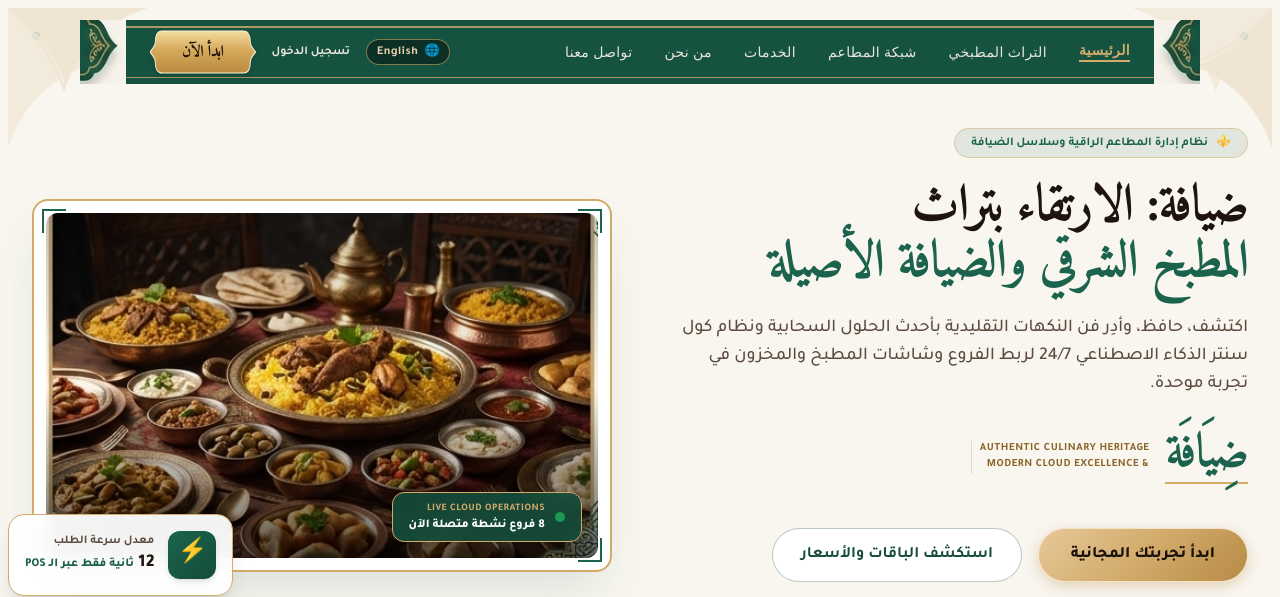
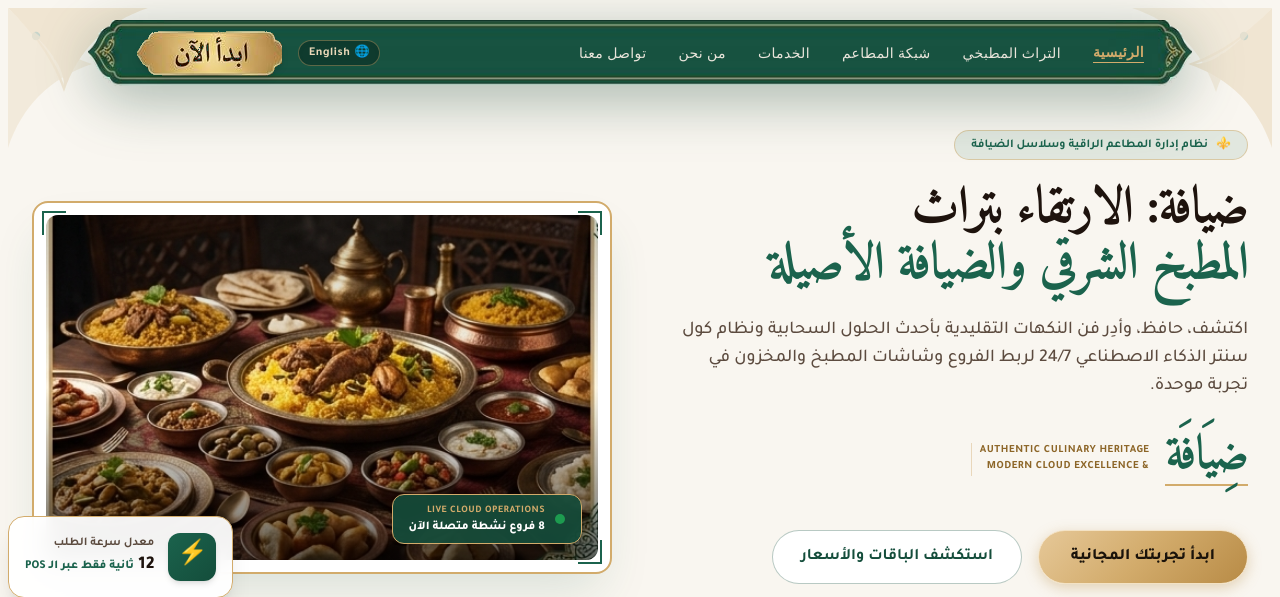
Before and after one commit to solo3li/restaurant-management-system-development--1-, a Django app: page / in a window 1280 px wide. Shown: the top 597 px of the page. Run offline with Django 4.2, Linux system fonts and the light colour scheme; data comes from the database, SQL or seed files in the repository; both versions use the stored data as it was after the commit; some libraries are stand-ins or nearby versions; some web fonts are replaced.

Commit message:
feat: add new UI image assets and update landing page template

```diff
--- a/templates/landing.html
+++ b/templates/landing.html
@@ -97,6 +97,24 @@
         background: linear-gradient(90deg, transparent, #D2AB6B, transparent);
     }
 
+    /* Continuous Architectural Cartouche Navbar (Zero Seams, Zero Gaps) */
+    .cartouche-bg {
+        background-image: url('{% static "img/navbar_cartouche_full.png" %}');
+        background-repeat: no-repeat;
+        background-position: center;
+        background-size: 100% 100%;
+        filter: drop-shadow(0 14px 28px rgba(17, 66, 50, 0.35));
+    }
+    @supports (border-image-source: none) {
+        .cartouche-bg {
+            background-image: none;
+            border-style: solid;
+            border-width: 0 84px 0 84px;
+            border-image: url('{% static "img/navbar_cartouche_full.png" %}') 0 95 0 95 fill stretch;
+            box-sizing: border-box;
+        }
+    }
+
     /* Gold Pill Button matching mockup */
     .btn-gold-pill {
         background: linear-gradient(135deg, #E6C898 0%, #D2AB6B 50%, #B88B46 100%);
@@ -110,13 +128,6 @@
         background: linear-gradient(135deg, #F0D7AE 0%, #DCB779 50%, #C49852 100%);
         box-shadow: 0 6px 20px rgba(184, 139, 70, 0.45);
         transform: translateY(-1px);
-    }
-
-    /* Emerald Pill Header Container */
-    .header-emerald-pill {
-        background: linear-gradient(180deg, #165340 0%, #114232 100%);
-        border: 1.5px solid #D2AB6B;
-        box-shadow: 0 12px 35px -8px rgba(17, 66, 50, 0.4), inset 0 1px 0 rgba(255, 255, 255, 0.15);
     }
 
     /* Soundwave animation for AI simulator */
@@ -153,79 +164,44 @@
     </svg>
 
     <!-- ======================================================== -->
-    <!-- TOP NAVIGATION: EXACT CLASSIC CARTOUCHE (MATCHING PHOTO) -->
+    <!-- TOP NAVIGATION: SEAMLESS ARCHITECTURAL CARTOUCHE (MATCHING PHOTO) -->
     <!-- ======================================================== -->
-    <header class="sticky top-3 sm:top-5 z-50 px-2 sm:px-4 max-w-6xl mx-auto w-full">
-        <!-- Floating Architectural Cartouche Ribbon -->
-        <div class="classic-navbar-cartouche flex items-stretch h-[64px] relative select-none">
+    <header class="sticky top-3 sm:top-5 z-50 px-2 sm:px-6 max-w-6xl mx-auto w-full">
+        <!-- Main Cartouche Navigation Bar Container -->
+        <div class="relative h-[66px] w-full select-none">
 
-            <!-- Left Pointed Bracket Endcap with Gold Filigree (Exact from Mockup) -->
-            <div class="flex-shrink-0 h-[64px] w-[46px] relative overflow-hidden pointer-events-none">
-                <img src="{% static 'img/navbar_tip_left.png' %}" alt="" class="h-full w-full object-fill" />
-            </div>
+            <!-- Seamless Cartouche Background (Zero Seams, Zero Gaps, Mathematical Precision) -->
+            <div class="cartouche-bg absolute inset-0 pointer-events-none"></div>
 
-            <!-- Center Emerald Banner Body -->
-            <div class="flex-1 bg-[#155240] h-[64px] relative flex items-center justify-between px-2 sm:px-6">
-
-                <!-- Inner Gold Horizontal Pinstripes (Top and Bottom running between endcaps) -->
-                <div class="absolute top-[6px] left-0 right-0 h-[1.5px] bg-[#D2AB6B]/80 pointer-events-none"></div>
-                <div class="absolute bottom-[6px] left-0 right-0 h-[1.5px] bg-[#D2AB6B]/80 pointer-events-none"></div>
+            <!-- Foreground Content: Navigation Links & Actions -->
+            <div class="relative z-10 w-full h-full flex items-center justify-between px-6 sm:px-12">
 
                 <!-- Navigation Links (Matching Exact Typography & Links in Reference) -->
-                <nav class="flex items-center gap-4 sm:gap-6 lg:gap-8 text-xs sm:text-[14px] font-medium tracking-wide relative z-10 font-serif">
-                    <a href="#hero" class="nav-link-active text-[#D2AB6B] font-bold border-b-2 border-[#D2AB6B] pb-0.5 transition" data-i18n="nav_home">Home</a>
-                    <a href="#heritage" class="nav-link text-[#EAE5DB] hover:text-[#D2AB6B] transition py-1" data-i18n="nav_heritage">Culinary Heritage</a>
-                    <a href="#systems" class="hidden md:inline-block nav-link text-[#EAE5DB] hover:text-[#D2AB6B] transition py-1" data-i18n="nav_systems">Restaurant Network</a>
-                    <a href="#systems" class="hidden sm:inline-block nav-link text-[#EAE5DB] hover:text-[#D2AB6B] transition py-1" data-i18n="nav_services">Services</a>
-                    <a href="#about" class="hidden lg:inline-block nav-link text-[#EAE5DB] hover:text-[#D2AB6B] transition py-1" data-i18n="nav_about">About Us</a>
-                    <a href="#contact" class="hidden sm:inline-block nav-link text-[#EAE5DB] hover:text-[#D2AB6B] transition py-1" data-i18n="nav_contact">Contact</a>
+                <nav class="flex items-center gap-3 sm:gap-6 md:gap-8 text-xs sm:text-[14px] font-medium tracking-wide font-serif">
+                    <a href="#hero" class="text-[#D2AB6B] font-bold border-b border-[#D2AB6B] pb-0.5 transition" data-i18n="nav_home">الرئيسية</a>
+                    <a href="#heritage" class="text-[#EAE5DB] hover:text-[#D2AB6B] transition py-1" data-i18n="nav_heritage">التراث المطبخي</a>
+                    <a href="#systems" class="hidden md:inline-block text-[#EAE5DB] hover:text-[#D2AB6B] transition py-1" data-i18n="nav_systems">شبكة المطاعم</a>
+                    <a href="#systems" class="hidden sm:inline-block text-[#EAE5DB] hover:text-[#D2AB6B] transition py-1" data-i18n="nav_services">الخدمات</a>
+                    <a href="#about" class="hidden lg:inline-block text-[#EAE5DB] hover:text-[#D2AB6B] transition py-1" data-i18n="nav_about">من نحن</a>
+                    <a href="#contact" class="hidden sm:inline-block text-[#EAE5DB] hover:text-[#D2AB6B] transition py-1" data-i18n="nav_contact">تواصل معنا</a>
                 </nav>
 
-                <!-- Actions: Language Toggle & Exact Gold Cartouche Button ("ابدأ الآن") -->
-                <div class="flex items-center gap-2.5 sm:gap-4 relative z-10">
+                <!-- Actions: Language Toggle & Authentic Gold Plaque CTA Button -->
+                <div class="flex items-center gap-2.5 sm:gap-4">
 
-                    <!-- Language Switcher Pill Button -->
-                    <button id="lang-toggle-btn" onclick="toggleLanguage()" class="px-2.5 py-1 rounded-full border border-[#D2AB6B]/60 bg-[#0B2920]/80 hover:bg-[#0B2920] text-xs font-bold text-[#E8D3B0] transition flex items-center gap-1.5 shadow-inner" title="Switch Language / تغيير اللغة">
+                    <!-- Discreet Language Switcher Pill -->
+                    <button id="lang-toggle-btn" onclick="toggleLanguage()" class="px-2.5 py-1 rounded-full border border-[#D2AB6B]/40 bg-[#0B2E24]/60 hover:bg-[#0B2E24] text-xs font-bold text-[#EAD8B8] hover:text-white transition flex items-center gap-1 shadow-inner cursor-pointer" title="تغيير اللغة / Switch Language">
                         <span class="text-xs">🌐</span>
                         <span id="lang-label" class="tracking-wider">English</span>
                     </button>
 
-                    <!-- Login Link -->
-                    <a href="{% url 'login' %}" class="hidden xl:inline-block text-xs font-bold text-[#EAE5DB] hover:text-[#D2AB6B] transition" data-i18n="nav_login">
-                        تسجيل الدخول
-                    </a>
-
-                    <!-- The Exact Gold Cartouche Plaque Button with Pointed Bracket Notches -->
-                    <a href="{% url 'login' %}" class="classic-gold-cartouche-btn group relative flex items-center justify-center px-6 sm:px-8 h-[44px]">
-                        <!-- Gold Cartouche SVG Background -->
-                        <svg class="absolute inset-0 w-full h-full pointer-events-none drop-shadow-md" viewBox="0 0 140 44" preserveAspectRatio="none">
-                            <defs>
-                                <linearGradient id="goldPlaqueGrad" x1="0%" y1="0%" x2="0%" y2="100%">
-                                    <stop offset="0%" stop-color="#F4DC9E"/>
-                                    <stop offset="48%" stop-color="#D4A759"/>
-                                    <stop offset="100%" stop-color="#BA8B42"/>
-                                </linearGradient>
-                            </defs>
-                            <!-- Pointed bracket notches at both sides matching navbar_btn_gold.png -->
-                            <path d="M 16,1 L 124,1 C 130,1 133,5 133,12 C 133,16 137,19 140,22 C 137,25 133,28 133,32 C 133,39 130,43 124,43 L 16,43 C 10,43 7,39 7,32 C 7,28 3,25 0,22 C 3,19 7,16 7,12 C 7,5 10,1 16,1 Z"
-                                  fill="url(#goldPlaqueGrad)"
-                                  stroke="#FFF1D6"
-                                  stroke-width="1.2"/>
-                        </svg>
-
-                        <!-- Calligraphic Gold Button Text (Exact Arabic "ابدأ الآن" from image) -->
-                        <span class="relative z-10 font-headline text-sm sm:text-base font-black text-[#1E130D] tracking-tight group-hover:scale-105 transition-transform" data-i18n="nav_cta">
-                            ابدأ الآن
-                        </span>
+                    <!-- Exact Royal Gold Cartouche Plaque Button matching Mockup -->
+                    <a href="{% url 'login' %}" class="inline-flex items-center justify-center flex-shrink-0 transition-transform hover:scale-105 active:scale-95 drop-shadow-md cursor-pointer group" title="ابدأ الآن">
+                        <img id="nav-cta-img" src="{% static 'img/btn_plaque_arabic.png' %}" alt="ابدأ الآن" class="h-[42px] sm:h-[45px] w-auto drop-shadow-sm select-none" />
                     </a>
 
                 </div>
 
-            </div>
-
-            <!-- Right Pointed Bracket Endcap with Gold Filigree (Exact from Mockup) -->
-            <div class="flex-shrink-0 h-[64px] w-[46px] relative overflow-hidden pointer-events-none">
-                <img src="{% static 'img/navbar_tip_right_clean.png' %}" alt="" class="h-full w-full object-fill" />
             </div>
 
         </div>
@@ -1175,12 +1151,23 @@
             }
         });
 
-        // Update Button Labels
+        // Update Button Labels & Nav CTA Plaque
         const langLabel = document.getElementById('lang-label');
         if (langLabel) langLabel.innerText = I18N[lang].lang_button;
 
         const footerLangLabel = document.getElementById('footer-lang-label');
         if (footerLangLabel) footerLangLabel.innerText = I18N[lang].footer_lang;
+
+        const navCtaImg = document.getElementById('nav-cta-img');
+        if (navCtaImg) {
+            if (isAr) {
+                navCtaImg.src = "{% static 'img/btn_plaque_arabic.png' %}";
+                navCtaImg.alt = "ابدأ الآن";
+            } else {
+                navCtaImg.src = "{% static 'img/btn_plaque_english.png' %}";
+                navCtaImg.alt = "Start Now";
+            }
+        }
     }
 
     // Toggle Language
```
Also changed, not shown: db.sqlite3, static/img/btn_plaque_arabic.png (added), static/img/btn_plaque_empty.png (added), static/img/btn_plaque_english.png (added), static/img/button_plaque_only.png (added), static/img/button_plaque_trans.png (added), static/img/navbar_cap_left_trans.png (added), static/img/navbar_cap_right_trans.png (added), static/img/navbar_cartouche_full.png (added), static/img/navbar_exact_trans.png (added), static/img/navbar_gold_btn_clean.png (added), static/img/test_cap.png (added), static/img/test_cap.svg (added).
